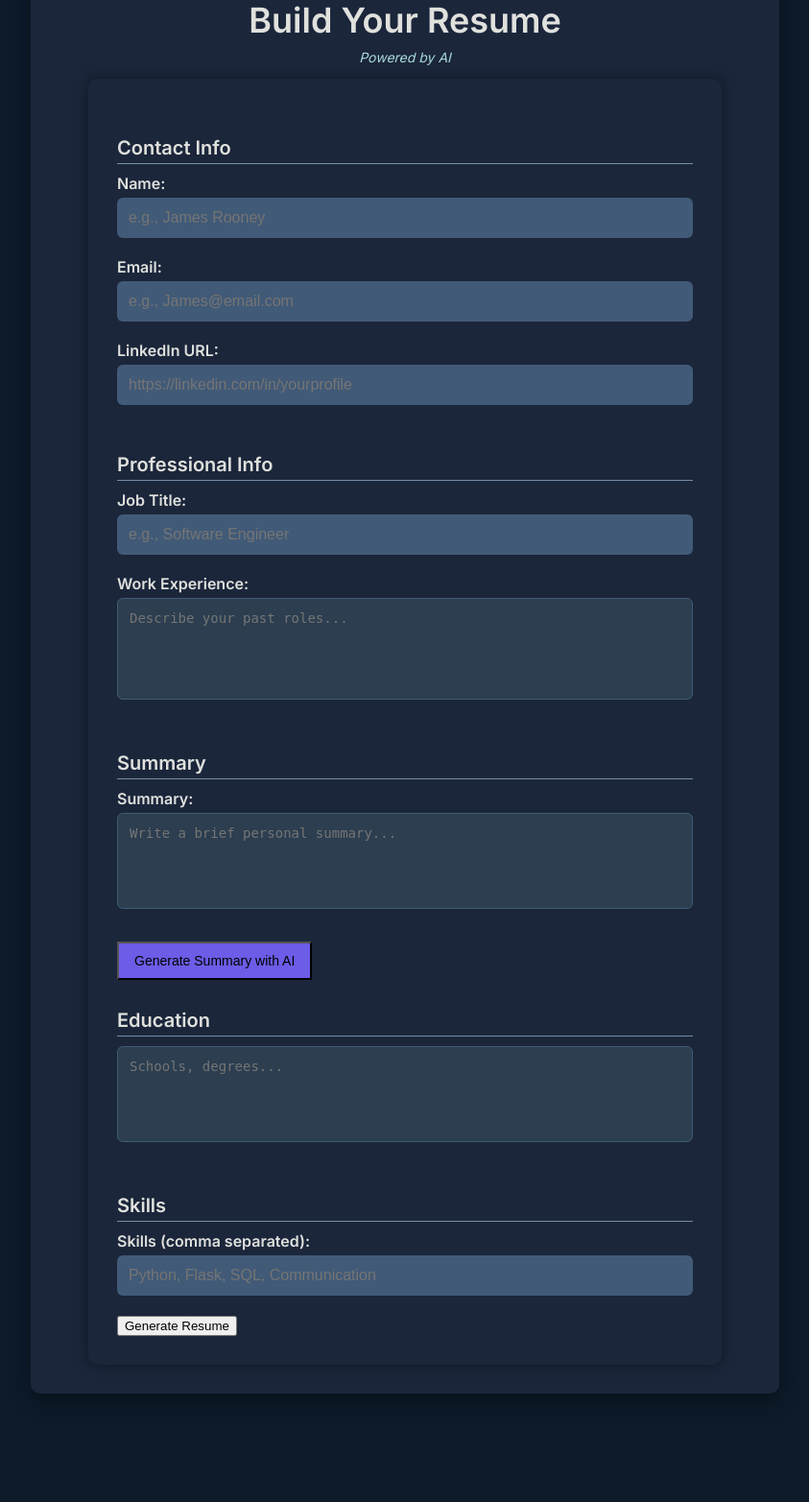
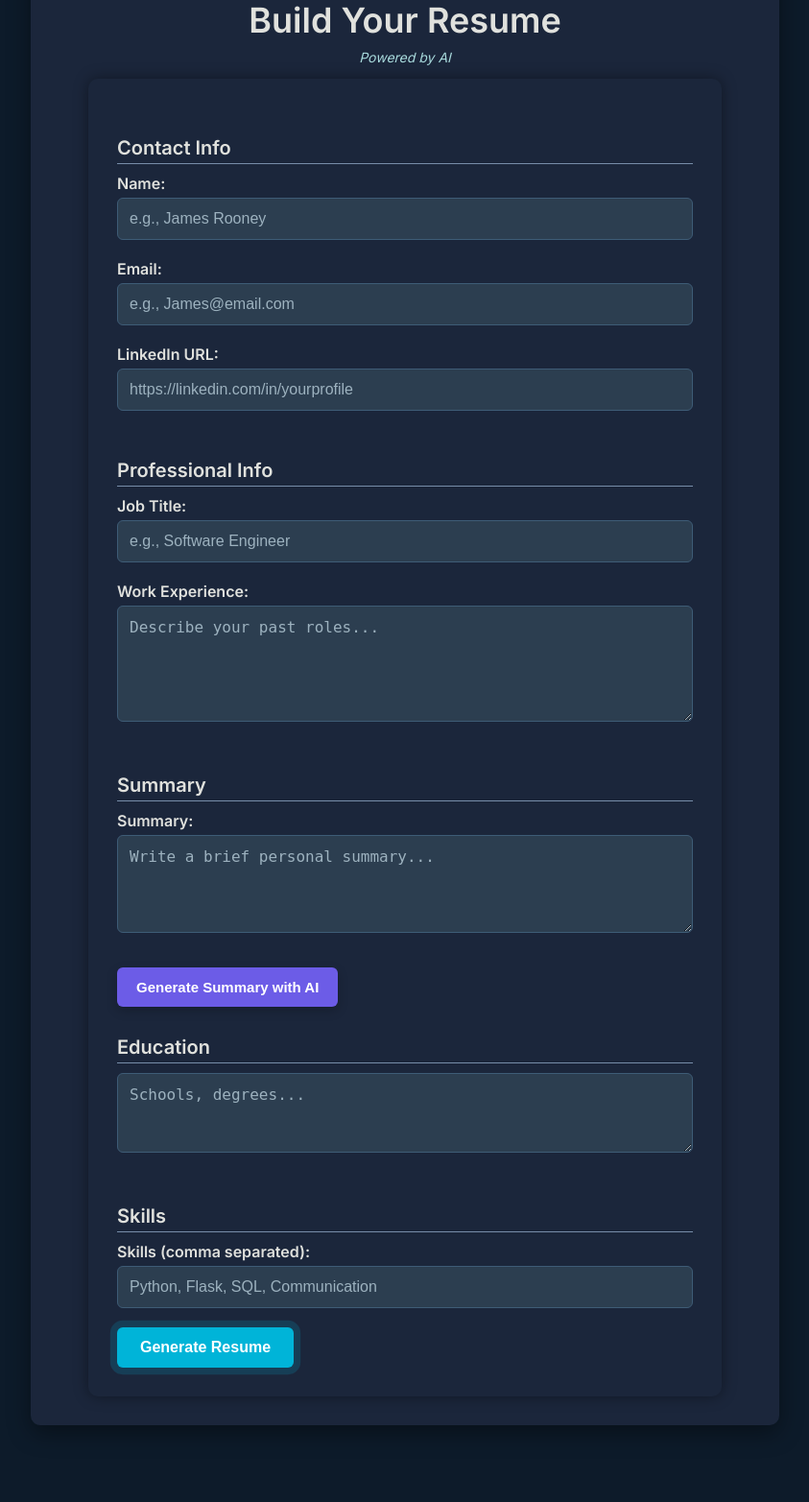
Before and after one commit to jamesr150/resume-builder, a Flask app: page / in a window 1280 px wide. Shown: the part 135-1700 px from the top of the page at 96% size, without its empty margins (218-1061 px from the left). Before the commit the page ends 1588 px from the top, so only its background shows below. Run offline with Flask 3, Linux system fonts and the light colour scheme.

Commit message:
More styling updates for buttons

```diff
--- a/static/style.css
+++ b/static/style.css
@@ -70,12 +70,13 @@ body {
   }
 
   input[type="text"],
-  input[type="email"] {
+  input[type="email"],
+  textarea {
     width: 100%;
     padding: 12px;
     margin-bottom: 20px;
-    background-color: #415a77;
-    border: none;
+    background-color: #2c3e50;
+    border: 1px solid #3e5c76;
     color: #e0e1dd;
     border-radius: 6px;
     font-size: 16px;
@@ -83,19 +84,9 @@ body {
     transition: box-shadow 0.3s;
   }
 
-  textarea {
-    width: 100%;
-    padding: 12px;
-    margin-bottom: 20px;
-    background-color: #2c3e50;
-    color: white;
-    border: 1px solid #3e5c76;
-    border-radius: 6px;
-    font-size: 14px;
-    box-sizing: border-box;
-    resize: none;
-    min-height: 100px;
-    overflow: hidden;
+  input::placeholder,
+  textarea::placeholder {
+    color: #9db2bf;
   }
 
   input:focus,
@@ -107,7 +98,8 @@ body {
   /* ========================
      Buttons
   ========================= */
-  .btn {
+  .btn,
+  input[type="submit"] {
     color: white;
     padding: 12px 24px;
     border: none;
@@ -119,6 +111,14 @@ body {
     box-shadow: 0 4px 12px rgba(0, 0, 0, 0.2);
     text-decoration: none;
     display: inline-block;
+    text-align: center;
+    background-color: #00b4d8;
+  }
+
+  .btn:hover,
+  input[type="submit"]:hover {
+    background-color: #0096c7;
+    transform: translateY(-2px);
   }
 
   .download-btn {
@@ -127,7 +127,6 @@ body {
 
   .download-btn:hover {
     background-color: #0096c7;
-    transform: translateY(-2px);
   }
 
   .back-btn {
@@ -141,9 +140,9 @@ body {
 
   .ai-btn {
     background-color: #6c5ce7;
-    padding: 10px 16px;
-    font-size: 14px;
-    margin-top: 10px;
+    padding: 12px 20px;
+    font-size: 15px;
+    margin-top: 12px;
   }
 
   .ai-btn:hover {
--- a/templates/form.html
+++ b/templates/form.html
@@ -1,11 +1,11 @@
 <!DOCTYPE html>
 <html>
 <head>
-  <meta charset="UTF-8">
-  <meta name="viewport" content="width=device-width, initial-scale=1.0">
-  <link href="https://fonts.googleapis.com/css2?family=Inter:wght@400;600&display=swap" rel="stylesheet">
+  <meta charset="UTF-8" />
+  <meta name="viewport" content="width=device-width, initial-scale=1.0" />
   <title>Resume Builder</title>
-  <link rel="stylesheet" href="{{ url_for('static', filename='style.css') }}">
+  <link href="https://fonts.googleapis.com/css2?family=Inter:wght@400;600&display=swap" rel="stylesheet" />
+  <link rel="stylesheet" href="{{ url_for('static', filename='style.css') }}" />
 </head>
 <body>
   <div class="resume-container">
@@ -15,17 +15,17 @@
     <form method="POST" action="/resume">
       <h3>Contact Info</h3>
       <label>Name:</label>
-      <input type="text" name="name" placeholder="e.g., James Rooney">
+      <input type="text" name="name" placeholder="e.g., James Rooney" />
 
       <label>Email:</label>
-      <input type="email" name="email" placeholder="e.g., James@email.com">
+      <input type="email" name="email" placeholder="e.g., James@email.com" />
 
       <label>LinkedIn URL:</label>
-      <input type="text" name="linkedin" placeholder="https://linkedin.com/in/yourprofile">
+      <input type="text" name="linkedin" placeholder="https://linkedin.com/in/yourprofile" />
 
       <h3>Professional Info</h3>
       <label>Job Title:</label>
-      <input type="text" name="job_title" placeholder="e.g., Software Engineer">
+      <input type="text" name="job_title" placeholder="e.g., Software Engineer" />
 
       <label>Work Experience:</label>
       <textarea name="experience" rows="5" placeholder="Describe your past roles..."></textarea>
@@ -33,16 +33,16 @@
       <h3>Summary</h3>
       <label>Summary:</label>
       <textarea name="summary" rows="4" placeholder="Write a brief personal summary..."></textarea>
-      <button id="ai-summary-btn" type="button" class="ai-btn" onclick="generateSummary()">Generate Summary with AI</button>
+      <button id="ai-summary-btn" type="button" class="btn ai-btn" onclick="generateSummary()">Generate Summary with AI</button>
 
       <h3>Education</h3>
       <textarea name="education" rows="3" placeholder="Schools, degrees..."></textarea>
 
       <h3>Skills</h3>
       <label>Skills (comma separated):</label>
-      <input type="text" name="skills" placeholder="Python, Flask, SQL, Communication">
+      <input type="text" name="skills" placeholder="Python, Flask, SQL, Communication" />
 
-      <input type="submit" value="Generate Resume">
+      <input type="submit" class="btn download-btn pulse-btn" value="Generate Resume" />
     </form>
   </div>
 
@@ -54,10 +54,8 @@
       el.style.height = el.scrollHeight + 'px';
     }
 
-    // Auto-resize as user types
     summaryBox.addEventListener('input', () => autoResizeTextarea(summaryBox));
 
-    // Generate AI summary and auto-expand the box
     async function generateSummary() {
       const button = document.getElementById("ai-summary-btn");
       const jobTitle = document.querySelector('input[name="job_title"]').value;
```
Also changed, not shown: templates/resume.html (+11 -10 lines).
